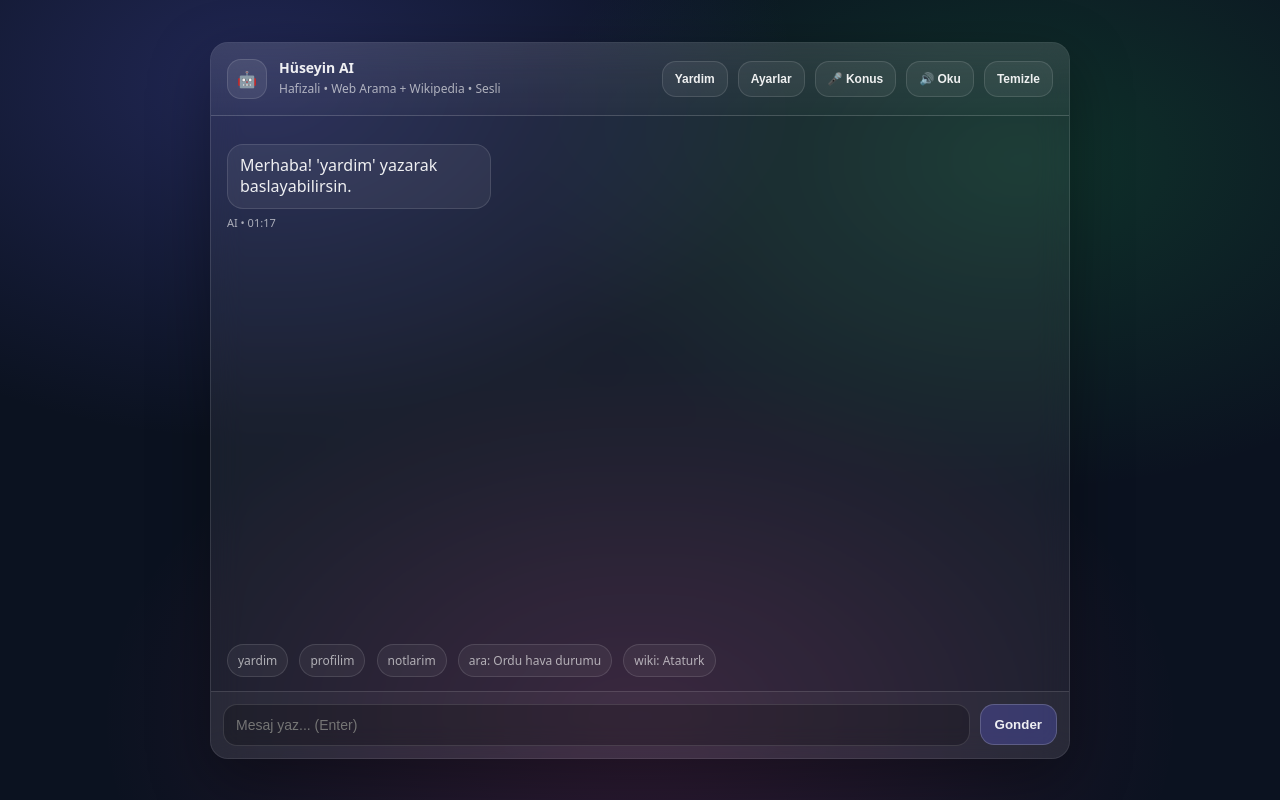
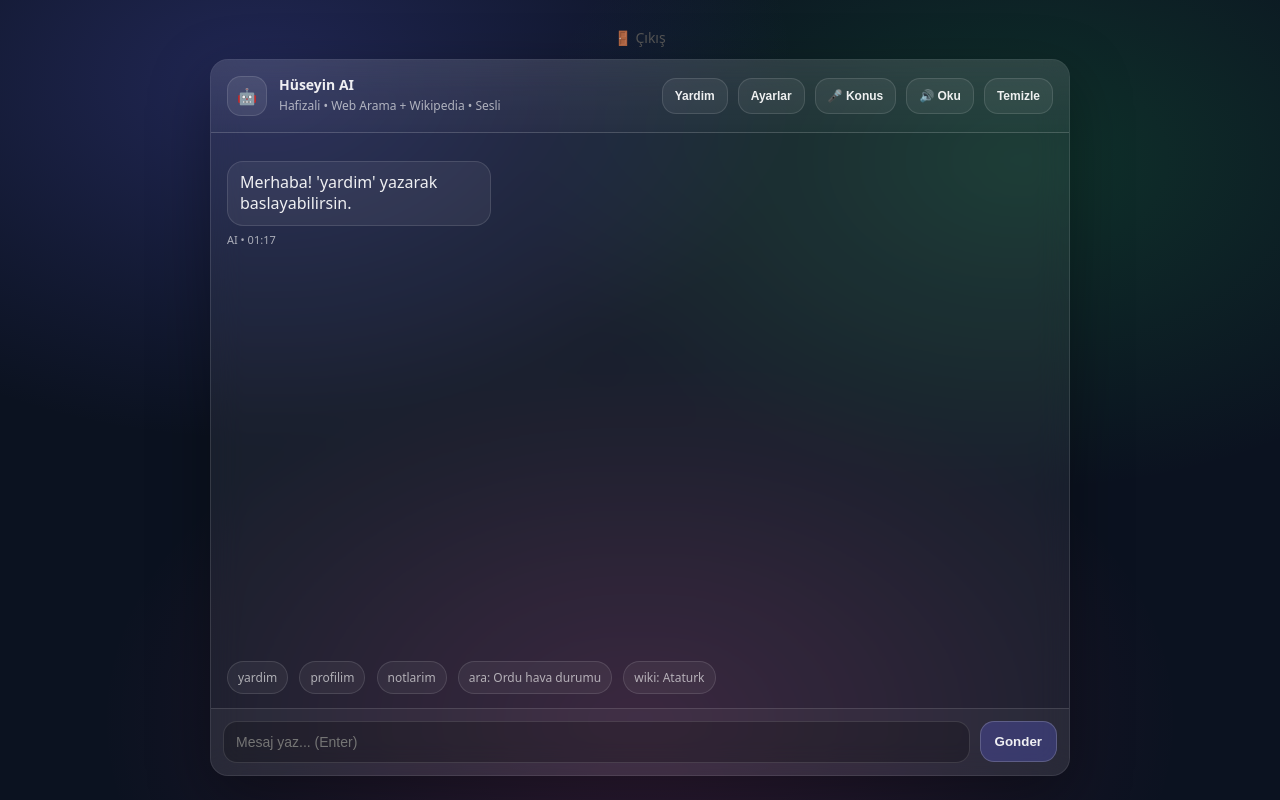
Before and after one commit to Huso2211/huseyin-ai, a website: page index.html in a window 1280 px wide. Drawn offline with Linux system fonts and the light colour scheme.

Commit message:
Add logout button

```diff
--- a/index.html
+++ b/index.html
@@ -1,4 +1,8 @@
-<!doctype html>
+<div style="margin-bottom:15px;">
+  <a href="/logout" style="font-size:14px; color:#555; text-decoration:none;">
+    🚪 Çıkış
+  </a>
+</div><!doctype html>
 <html lang="tr">
 <head>
   <meta charset="utf-8" />
```
